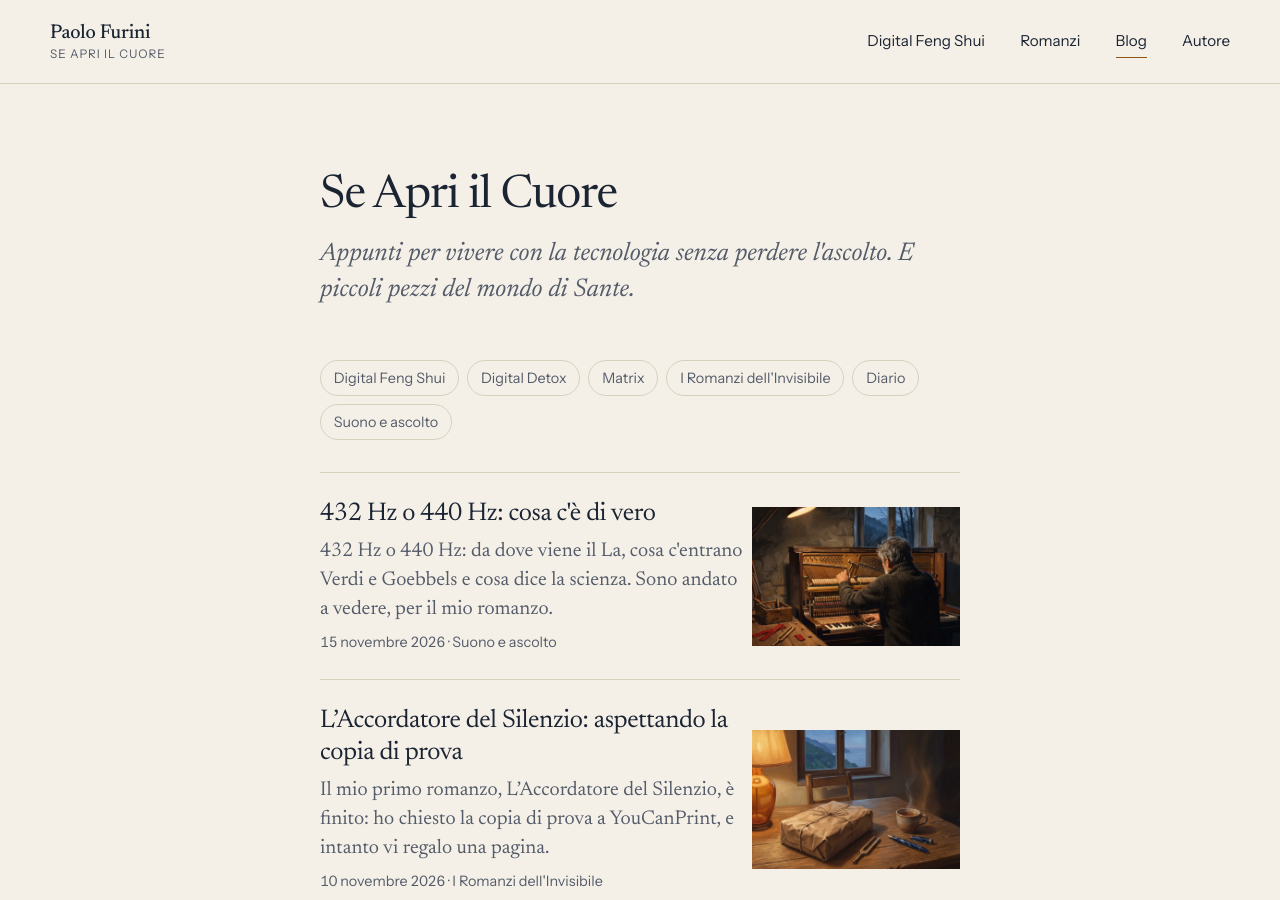
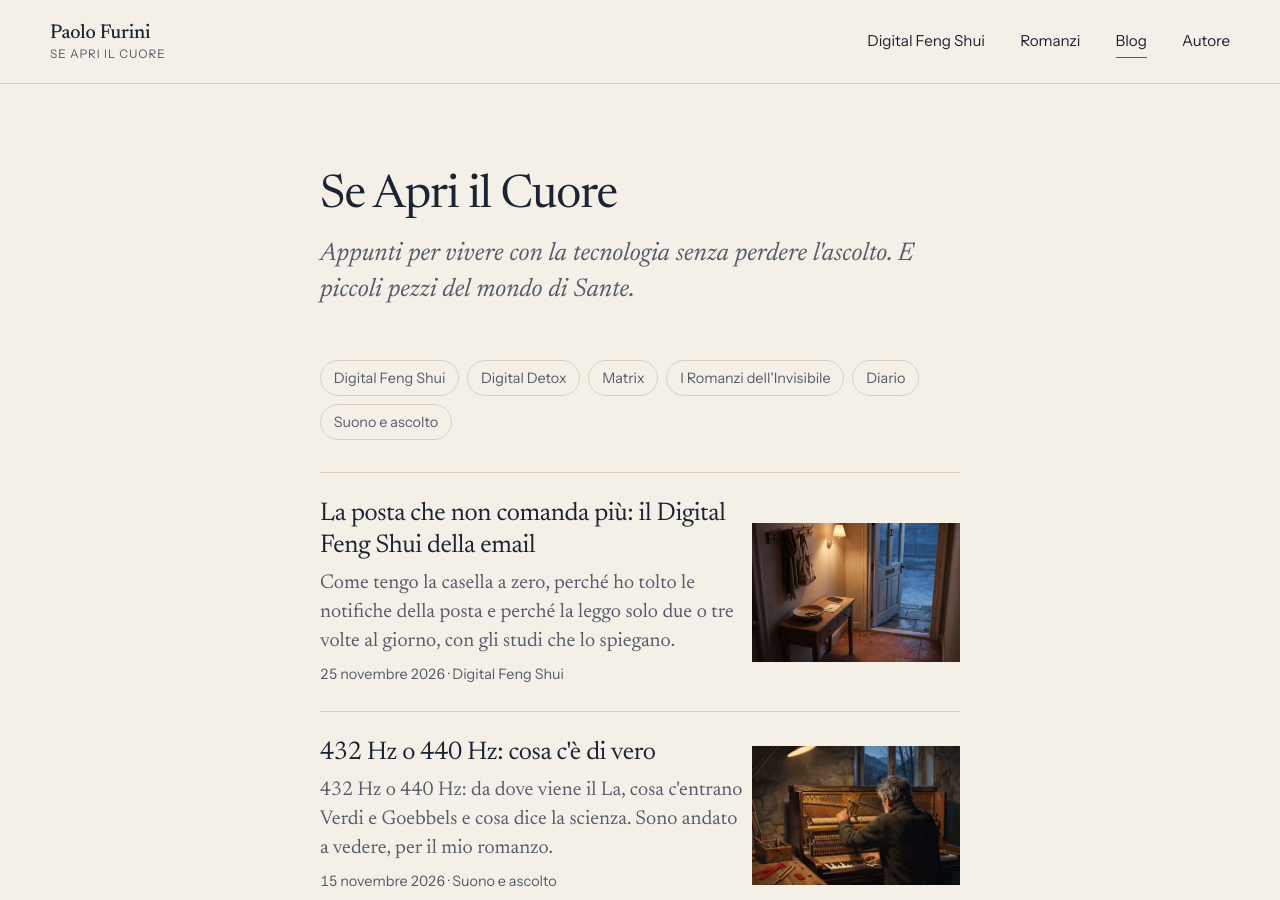
Before and after one commit to paolofurini/seapriilcuore, a Jekyll site: the page built from blog/index.html, in a window 1280 px wide and 900 px high. Built offline with Jekyll 4.4.1, drawn with Linux system fonts in a browser that asks for light colours; part of the change alters nothing that is shown.

Commit message:
Nuovo articolo DFS: La posta che non comanda più (senza newsletter)
Co-Authored-By: Claude Opus 5.5 <noreply@anthropic.com>
Claude-Session: https://claude.ai/code/session_016SExTNR2mJFJdF2ZXLtJqN

```diff
--- /dev/null
+++ b/_posts/2026-11-25-la-posta-che-non-comanda-piu.md
@@ -0,0 +1,65 @@
+---
+title: "La posta che non comanda più: il Digital Feng Shui della email"
+description: "Come tengo la casella a zero, perché ho tolto le notifiche della posta e perché la leggo solo due o tre volte al giorno, con gli studi che lo spiegano."
+tema: "Digital Feng Shui"
+newsletter: false
+cover: /assets/img/blog/la-posta-che-non-comanda-piu-cover
+cover_alt: "Un ingresso di casa al crepuscolo: una consolle di legno con una ciotola per le chiavi, una busta e il telefono capovolto, la porta socchiusa sulla sera blu"
+image: /assets/img/blog/la-posta-che-non-comanda-piu-cover-1600.jpg
+---
+
+Il Digital Feng Shui della posta, per come lo pratico io, è tenere la casella come l'ingresso di casa: un posto in cui si entra a orari che scegli tu, dove trovi solo quello che chiede una tua decisione e da cui esci senza portarti dietro niente, perché ogni cosa ha già il suo posto e il suo momento. L'ingresso serve per passare, non per viverci, e la posta è uguale.
+
+## Com'era la mia casella prima?
+
+All'inizio la mia casella di posta aveva migliaia di email ancora segnate come da leggere, tutte nella cartella principale, senza nessuna divisione: lì dentro non c'era modo di capire che cosa andava letto e che cosa no, che cosa era importante e che cosa poteva aspettare, e ogni volta che la aprivo avevo davanti un muro. Le notifiche arrivavano a qualunque ora, perché le email arrivano ventiquattro ore su ventiquattro, anche la sera e nei giorni di riposo, e ogni vibrazione era una piccola chiamata a cui sentivo di dover rispondere.
+
+Il momento in cui mi sono accorto che la posta mi comandava non è stato uno solo, è stato un'abitudine: le notifiche, e insieme un'ansia sottile, quella delle email scritte da persone che si aspettano qualcosa da me. Se mi metto a riposare sapendo che ho diciotto cose da fare e gente che aspetta una risposta, la mente non riposa affatto, continua a girare su quelle diciotto cose come un motore lasciato acceso.
+
+## Perché la posta stanca così tanto?
+
+C'è chi l'ha misurato. Nel 2012 Gloria Mark, che all'Università della California a Irvine studia l'attenzione, ha tolto la posta elettronica per cinque giorni lavorativi a tredici impiegati e ha misurato il loro cuore con dei sensori: senza posta cambiavano finestra sul computer la metà delle volte e lo stress, misurato dalla variabilità del battito cardiaco, era più basso. Sono solo tredici persone, ma il segnale è chiaro: con la posta sempre aperta si lavora in uno stato di allerta continua.
+
+Due anni dopo, all'Università della British Columbia, Kostadin Kushlev ed Elizabeth Dunn hanno chiesto a 124 adulti, studenti, analisti finanziari, medici e altri professionisti, di controllare la posta solo tre volte al giorno per una settimana e quante volte volevano per un'altra settimana: nella settimana delle tre volte le persone dicevano di sentirsi meno stressate, e non si sentivano meno produttive. Gli stessi ricercatori ammettono che per la maggior parte dei partecipanti è stato difficile, e questo, a me, rende lo studio ancora più credibile.
+
+## Come tengo la casella a zero?
+
+Il primo passo è stato decidere che le email da leggere devono essere zero, così che appena ne arriva una la vedo subito e so che c'è qualcosa che mi aspetta. Poi ho creato una cartella per ogni progetto e delle regole automatiche che mettono un'etichetta di progetto a ogni messaggio in arrivo, in modo che dopo averlo letto lo posso archiviare e ritrovare in un attimo, e la casella principale resta il più possibile pulita.
+
+Ho scoperto più tardi che chi ha inventato l'espressione «inbox zero», l'americano Merlin Mann, non parlava del numero delle email: per lui lo zero era la quantità di testa che lasci nella casella. Mi ci ritrovo: la casella vuota non è un trofeo, è il modo per non doverci pensare quando sono altrove.
+
+## Perché ho tolto le notifiche della posta?
+
+Perché la posta arriva quando decide lei, e io la voglio leggere quando decido io. Ho tolto le notifiche sia dal telefono sia dal programma di posta sul computer: nessun suono, nessun numerino rosso, nessuna anteprima che compare mentre scrivo altro. È la prima regola del [Digital Feng Shui]({{ '/digital-feng-shui/' | relative_url }}), chiudere le porte, applicata alla stanza dove le porte si aprono più spesso.
+
+## Quando leggo la posta?
+
+Due o tre volte al giorno, in momenti che riservo solo a quello. Non tengo la posta sempre aperta: ci vado con l'intenzione di leggerla, rispondo, archivio ed esco, e fuori da quegli spazi la posta per me non esiste.
+
+## Cosa faccio con quello che resta in sospeso?
+
+Qui ci vuole un po' di disciplina. Se una email si può chiudere subito, rispondo e non la lascio lì, perché le cose in sospeso lavorano nel retrocranio e disturbano. Se invece va lasciata in sospeso, le do un tempo preciso: domani dalle otto alle nove, o dalle nove alle dieci, farò questa cosa. Da quel momento la mente si acquieta, perché sa che quel problema ha il suo spazio e non deve tenerlo acceso adesso.
+
+Anche questo, ho scoperto, ha i suoi studi. Nel 2011 due psicologi americani, E. J. Masicampo e Roy Baumeister, hanno visto che un compito non finito continua a occupare la mente, ma che basta fare un piano preciso, quando e come lo farai, perché smetta di disturbare. E nel 2018 un gruppo dell'Università di Baylor ha chiesto a 57 studenti di scrivere, prima di dormire, la lista delle cose da fare nei giorni seguenti oppure quella delle cose già fatte: chi aveva scritto la lista delle cose da fare si è addormentato prima, e più la lista era precisa, più in fretta prendeva sonno.
+
+## Quali altre idee ho trovato?
+
+Cercando in giro ho messo da parte alcune pratiche che uso o che sto provando:
+
+- **Togliersi dalle liste.** Una buona parte della posta che arriva sono newsletter e offerte che nessuno ha davvero chiesto di ricevere: disiscriversi una volta costa meno che cancellarle ogni giorno. È uno dei consigli dello stesso Merlin Mann.
+- **La regola dei due minuti.** Se una risposta richiede meno di due minuti, la si dà subito; se ne richiede di più, la si mette in un momento preciso.
+- **L'invio programmato.** I programmi di posta più diffusi permettono di scrivere una email la sera e farla partire il mattino dopo: chi la riceve non si sente chiamato fuori orario, e non si mette in moto il giro delle risposte notturne.
+- **Il diritto di staccare.** Chi lavora in modalità agile, in Italia, ha un appoggio nella legge: la legge 81 del 2017, all'articolo 19, chiede che l'accordo individuale preveda i tempi di riposo e le misure per assicurare la disconnessione dagli strumenti di lavoro.
+
+## Da dove comincio oggi?
+
+Da un gesto solo: stasera togli le notifiche della posta dal telefono, e domani mattina scegli due orari della giornata in cui leggerla. Per il resto del giorno, la posta può aspettare te.
+
+## Fonti
+
+- Gloria Mark, Stephen Voida, Armand Cardello, [“A Pace Not Dictated by Electrons”: An Empirical Study of Work Without Email](https://news.uci.edu/2012/05/03/jettisoning-work-email-reduces-stress), CHI 2012 (comunicato dell'Università della California a Irvine).
+- Kostadin Kushlev, Elizabeth Dunn, [“Checking email less frequently reduces stress”](https://psych.ubc.ca/news/checking-your-email-less-can-help-reduce-stress-new-study-by-phd-candidate-kostadin-kushlev/), *Computers in Human Behavior*, 2015.
+- E. J. Masicampo, Roy Baumeister, [“Consider it done! Plan making can eliminate the cognitive effects of unfulfilled goals”](https://pubmed.ncbi.nlm.nih.gov/21688924/), *Journal of Personality and Social Psychology*, 2011.
+- Michael Scullin e altri, [“The effects of bedtime writing on difficulty falling asleep”](https://pubmed.ncbi.nlm.nih.gov/29058942/), *Journal of Experimental Psychology: General*, 2018.
+- [Inbox zero](https://www.techtarget.com/whatis/definition/inbox-zero), TechTarget, sull'idea originale di Merlin Mann.
+- Senato della Repubblica, [dossier sul diritto alla disconnessione](https://www.senato.it/leg/18/BGT/Schede/FascicoloSchedeDDL/ebook/53042.pdf), con il riferimento alla legge 81 del 2017, articolo 19.
--- a/temi/digital-feng-shui.md
+++ b/temi/digital-feng-shui.md
@@ -37,7 +37,7 @@ Per trent'anni ho lavorato dall'altra parte dello schermo, nel marketing di gran
 
 ## Da dove comincio?
 
-Da una sera e una tazza di tè. In [Il mio iPhone era una slot machine]({{ '/blog/il-mio-iphone-era-una-slot-machine/' | relative_url }}) racconto come ho riorganizzato il mio telefono passo per passo; in [Oltre il Digital Detox]({{ '/blog/oltre-il-digital-detox-cose-il-digital/' | relative_url }}) trovi le tre regole spiegate per intero. Se invece senti il bisogno di staccare del tutto, prima, c'è la pagina sul [Digital Detox]({{ '/temi/digital-detox/' | relative_url }}).
+Da una sera e una tazza di tè. In [Il mio iPhone era una slot machine]({{ '/blog/il-mio-iphone-era-una-slot-machine/' | relative_url }}) racconto come ho riorganizzato il mio telefono passo per passo; in [Oltre il Digital Detox]({{ '/blog/oltre-il-digital-detox-cose-il-digital/' | relative_url }}) trovi le tre regole spiegate per intero; in [La posta che non comanda più]({{ '/blog/la-posta-che-non-comanda-piu/' | relative_url }}) racconto come ho rimesso in ordine la casella email. Se invece senti il bisogno di staccare del tutto, prima, c'è la pagina sul [Digital Detox]({{ '/temi/digital-detox/' | relative_url }}).
 
 ## Domande e risposte sul Digital Feng Shui
 
```
Also changed, not shown: assets/img/blog/la-posta-che-non-comanda-piu-cover-1600.jpg (added), assets/img/blog/la-posta-che-non-comanda-piu-cover-1600.webp (added), assets/img/blog/la-posta-che-non-comanda-piu-cover-900.jpg (added), assets/img/blog/la-posta-che-non-comanda-piu-cover-900.webp (added).
